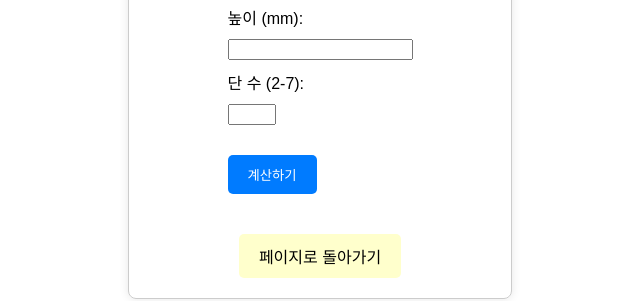
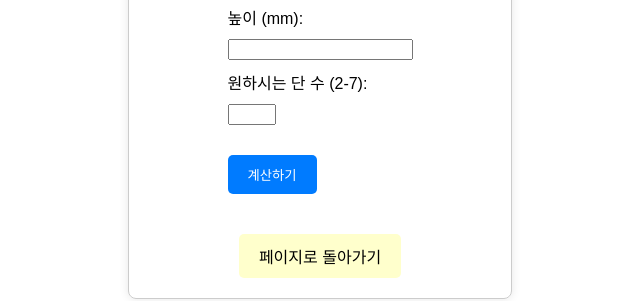
Before and after one commit to krkyhm/washercalculator, a plain HTML site: page index.html in a window 1280 px wide. Shown: the part 306-607 px from the top of the page, 320-960 px from the left. Drawn offline with Linux system fonts and the light colour scheme.

Commit message:
Update index.html

```diff
--- a/index.html
+++ b/index.html
@@ -24,7 +24,7 @@
             <label for="height">높이 (mm):</label>
             <input type="number" id="height" name="height" required>
 
-            <label for="tiers">단 수 (2-7):</label>
+            <label for="tiers">원하시는 단 수 (2-7):</label>
             <input type="number" id="tiers" name="tiers" min="2" max="7" required>
 
             <button type="submit">계산하기</button>
```
